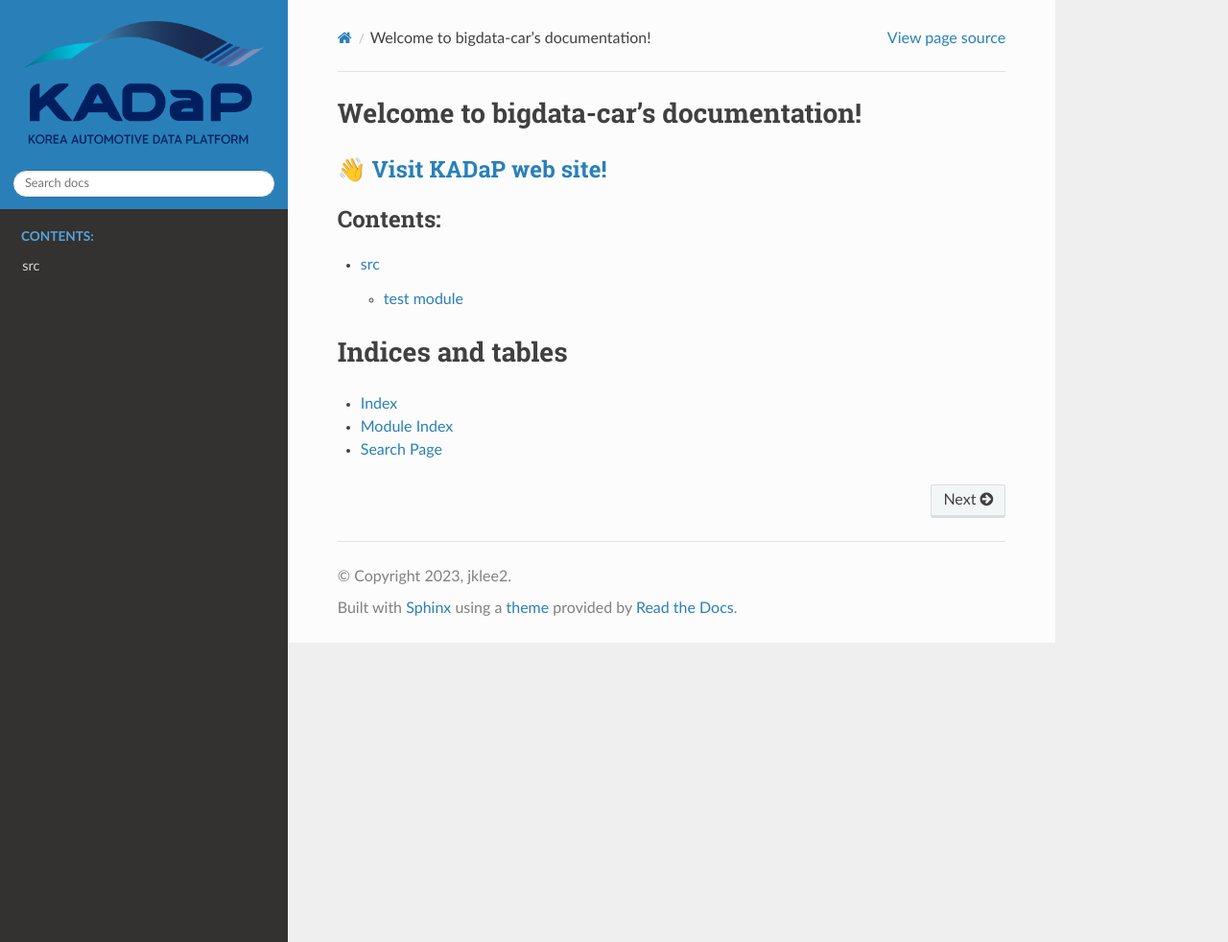
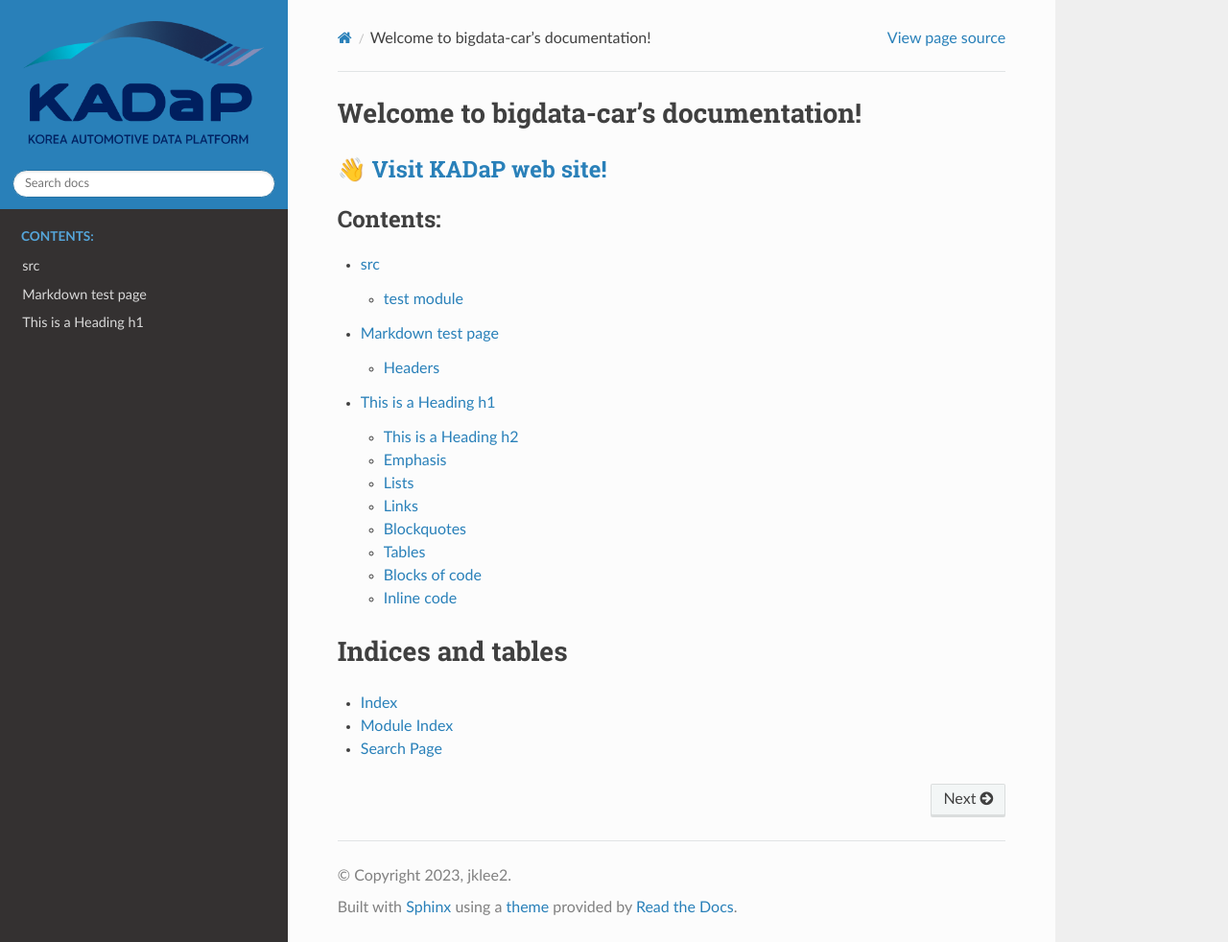
Before and after one commit to bigdata-car/sphinx, a Sphinx documentation site: the page built from docs/source/index.rst, in a window 1280 px wide and 982 px high. Shown: the whole window at 96% size. Built offline with Sphinx 7.4.7 and the Read the Docs theme 2.0.0, drawn with Linux system fonts in a browser that asks for light colours; some of the changed lines change nothing that is shown.

Commit message:
add markdown

````diff
--- a/docs/source/index.rst
+++ b/docs/source/index.rst
@@ -14,6 +14,7 @@ Welcome to bigdata-car's documentation!
    :caption: Contents:
 
    modules
+   markdown/test.md
 
 Indices and tables
 ==================
--- /dev/null
+++ b/docs/source/markdown/test.md
@@ -0,0 +1,62 @@
+# Markdown test page
+
+## Headers
+
+# This is a Heading h1
+## This is a Heading h2
+
+## Emphasis
+
+*This text will be italic*
+_This will also be italic_
+
+**This text will be bold**
+__This will also be bold__
+
+_You **can** combine them_
+
+## Lists
+
+### Unordered
+
+* Item 1
+* Item 2
+* Item 2a
+* Item 2b
+
+### Ordered
+
+1. Item 1
+2. Item 2
+3. Item 3
+    1. Item 3a
+    2. Item 3b
+
+## Links
+
+You may be using [KADaP website](https://bigdata-car.kr/).
+
+## Blockquotes
+
+> Markdown is a lightweight markup language with plain-text-formatting syntax, created in 2004 by John Gruber with Aaron Swartz.
+>
+>> Markdown is often used to format readme files, for writing messages in online discussion forums, and to create rich text using a plain text editor.
+
+## Tables
+
+| Left columns  | Right columns |
+| ------------- |:-------------:|
+| left foo      | right foo     |
+| left bar      | right bar     |
+| left baz      | right baz     |
+
+## Blocks of code
+
+```
+let message = 'Hello world';
+alert(message);
+```
+
+## Inline code
+
+This web site is using `markedjs/marked`.
````
Also changed, not shown: 14 other files.
